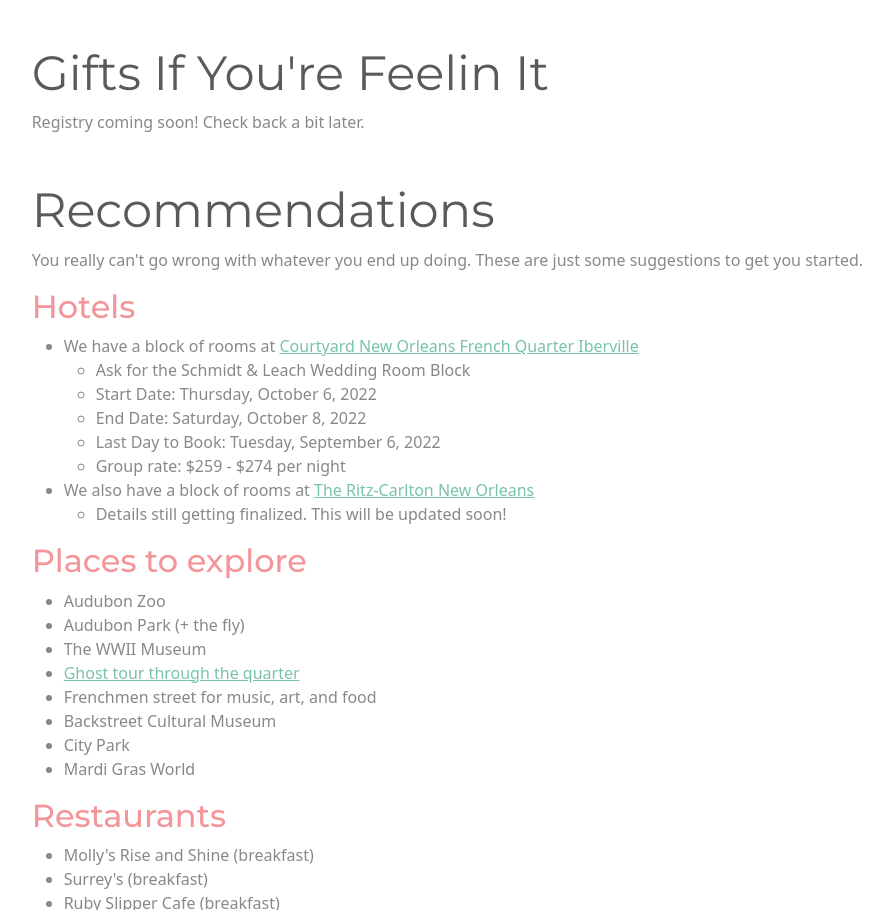
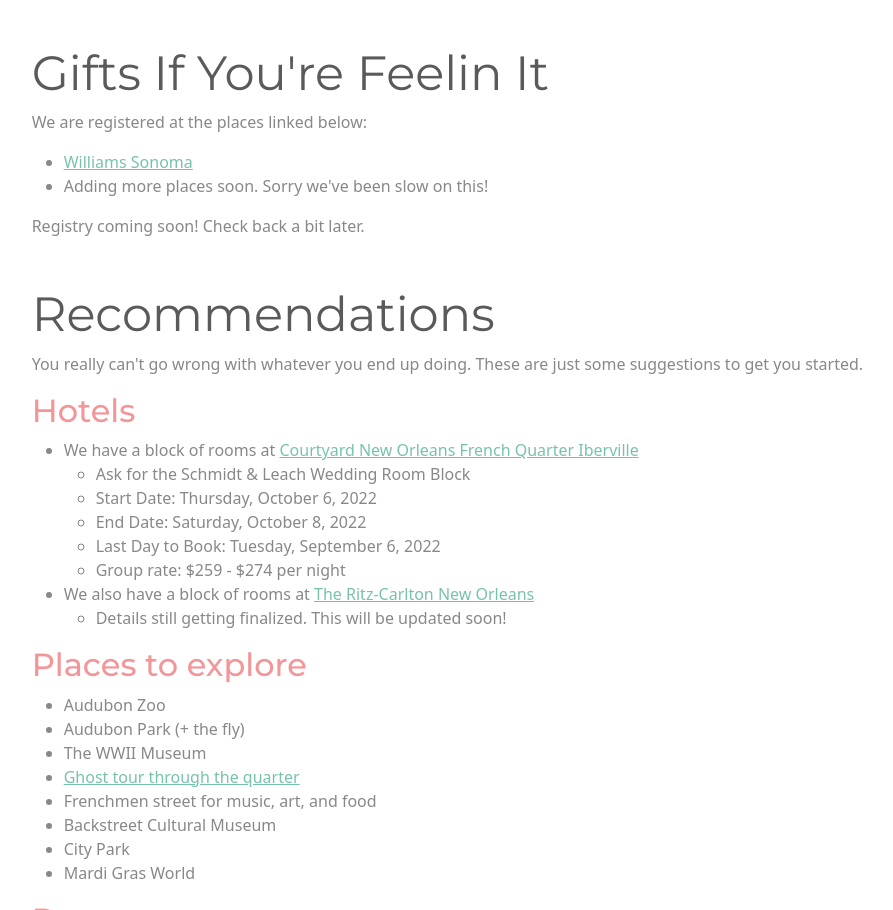
Before and after one commit to kjschmidt913/andyandkj, a plain HTML site: page index.html in a window 1280 px wide. Shown: the part 1430-2340 px from the top of the page, without its empty margins (75-968 px from the left). Drawn offline with nearby package versions, Linux system fonts and the light colour scheme.

Commit message:
added registry details

```diff
--- a/index.html
+++ b/index.html
@@ -140,13 +140,13 @@
         </div>
         <div class="mt-5">
             <h2 class="display-5" id="registry">Gifts If You're Feelin It</h2>
-            <!-- <p>We are registered at the places linked below:
+            <p>We are registered at the places linked below:
             <ul>
-                <li>Here</li>
-                <li>Here</li>
-                <li>Here</li>
+                <li><a href="https://www.williams-sonoma.com/registry/mddnh6gqqj/registry-list.html" target="blank">Williams Sonoma</a></li>
+                <li>Adding more places soon. Sorry we've been slow on this!</li>
+
             </ul>
-            </p> -->
+            </p>
             <p>Registry coming soon! Check back a bit later.</p>
         </div>
         <div class="mt-5">
```
